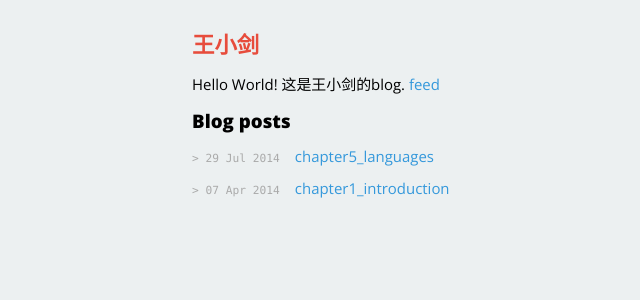
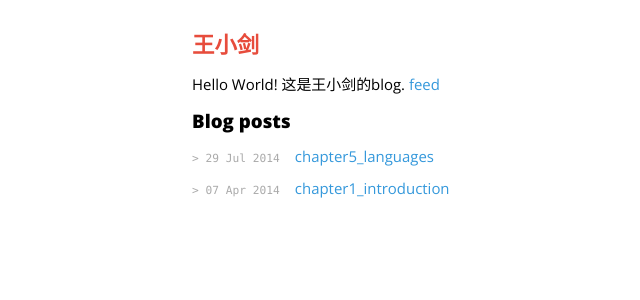
Before and after one commit to hiwjd/hiwjd.github.io, a Jekyll site: the page built from index.html, in a window 1280 px wide. Shown: the top 300 px of the page, without its empty margins (152-792 px from the left). Built offline with Jekyll 4.4.1, drawn with Linux system fonts in a browser that asks for light colours; Markdown is read by kramdown in place of the engine named in the settings.

Commit message:
Update main.css

```diff
--- a/css/main.css
+++ b/css/main.css
@@ -16,7 +16,7 @@ h2 { font-size: 125%; margin-bottom: .5em; }
 p { margin: 1em 0; }
 
 body {
-   background-color: #ecf0f1;
+   background-color: #ffffff;
    font: 13.34px "Open Sans", "Helvetica Neue", Helvetica, Arial, sans-serif;
    font-size: small;
    -webkit-font-smoothing: antialiased;
```
